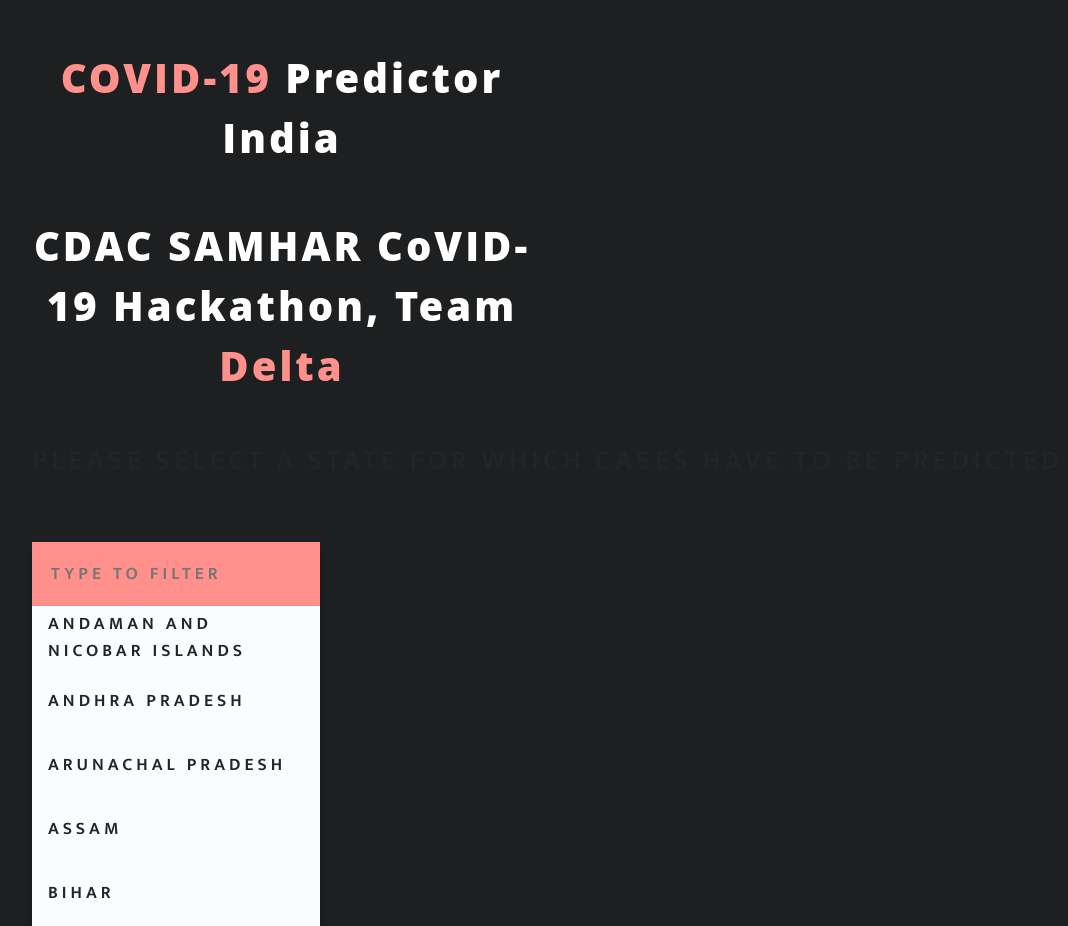
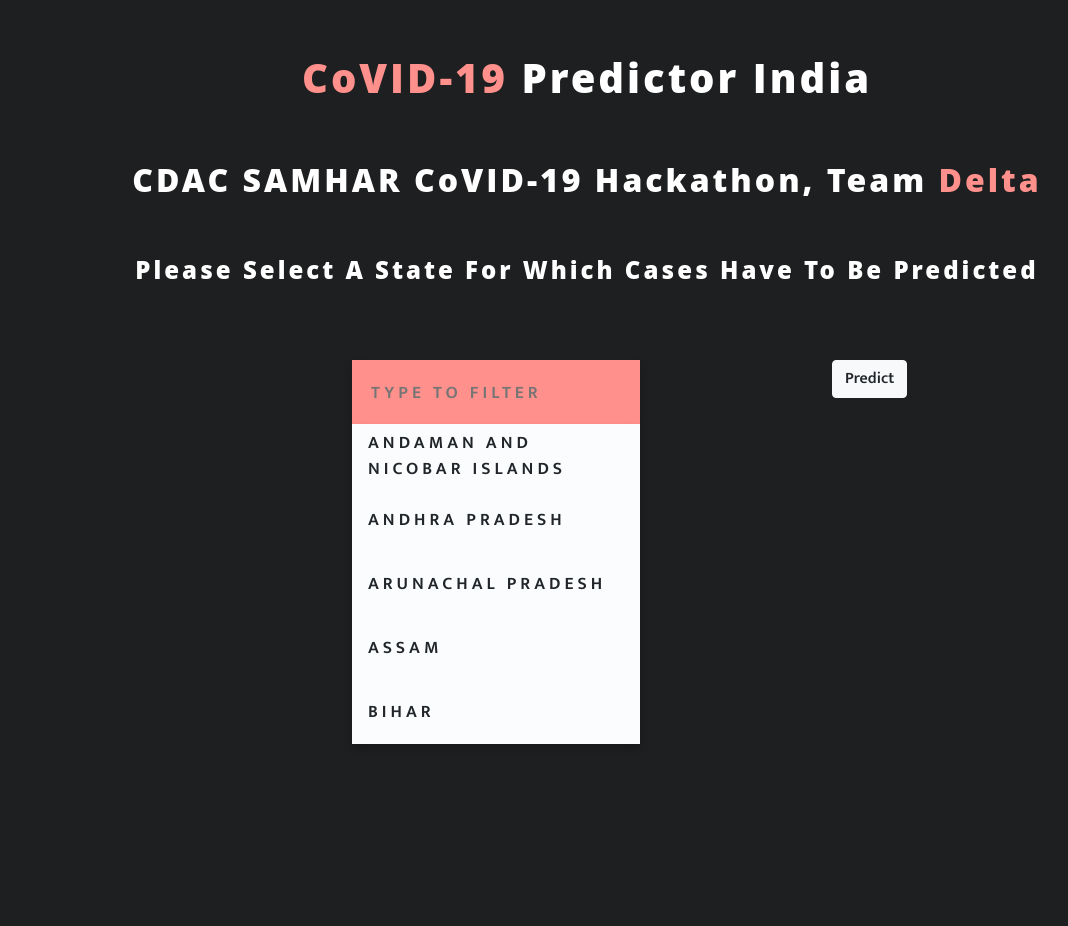
Before and after one commit to svp19/covid19predictor, a Django app: page / in a window 1280 px wide. Shown: the whole page, without its empty margins (53-1121 px from the left). After the commit the page ends 744 px from the top, so only its background shows below. Run offline with Django 3.2, Linux system fonts and the light colour scheme; some libraries are stand-ins or nearby versions.

Commit message:
HTML/CSS/Icon changes

```diff
--- a/app/static/css/main.css
+++ b/app/static/css/main.css
@@ -4,12 +4,8 @@
      box-sizing: border-box;
 }
  body {
-     display: flex;
-     flex-direction: column;
      width: 100%;
      height: 100vh;
-     align-items: center;
-     justify-content: flex-start;
      font-family: 'Mukta';
      text-transform: uppercase;
      font-weight: 600;
@@ -18,8 +14,6 @@
 }
  h1, h2, h4 {
      margin-top: 10vh;
-     font-size: 2.5rem;
-     max-width: 500px;
      letter-spacing: 3px;
      text-align: center;
      line-height: 1.5;
@@ -32,14 +26,19 @@
      color: #ff908b;
 }
  form {
-     position: relative;
+     position: absolute;
      width: 18rem;
      margin-top: 8vh;
 }
+
+ .btn.btn-light {
+     position: absolute;
+     left: 100vh;
+ }
+
  .chosen-value, .value-list {
      position: absolute;
-     top: 0;
-     left: 0;
+     left: 40vh;
      width: 100%;
 }
  .chosen-value {
--- a/app/templates/app/base.html
+++ b/app/templates/app/base.html
@@ -8,6 +8,7 @@
           integrity="sha384-MCw98/SFnGE8fJT3GXwEOngsV7Zt27NXFoaoApmYm81iuXoPkFOJwJ8ERdknLPMO" crossorigin="anonymous">
     <link rel="stylesheet" href="{% static 'css/main.css' %}">
     <link href="https://fonts.googleapis.com/css2?family=Mukta:wght@600&display=swap" rel="stylesheet">
+    <link rel="shortcut icon" href="{% static 'favicon.ico' %}" />
 </head>
 <body>
 <div class="container">
--- a/app/templates/app/home.html
+++ b/app/templates/app/home.html
@@ -4,13 +4,13 @@
 
 {% block content %}
 
-    <h1 class="mt-5"><span>COVID-19</span> Predictor India</h1>
+    <h1 class="mt-5"><span>CoVID-19</span> Predictor India</h1>
     <h2 class="mt-5">CDAC SAMHAR CoVID-19 Hackathon, Team <span>Delta</span></h2>
     {% if predict %}
-        <h1>Showing predictions for <span>{{ state }}</span></h1>
+        <h4>Showing predictions for <span>{{ state }}</span></h4>
     {% else %}
-        <h3 class="mt-5">Please select a state for which cases have to be predicted</h3>
-        <form method="post">
+        <h4 class="mt-5">Please select a state for which cases have to be predicted</h4>
+        <form autocomplete="off" method="post">
             {% csrf_token %}
             <input id="state-input" name="state-input" class="chosen-value" type="text" value=""
                    placeholder="Type to filter">
@@ -20,7 +20,7 @@
                 {% endfor %}
 
             </ul>
-            <button type="submit" class="btn btn-light">Light</button>
+            <button type="submit" class="btn btn-light">Predict</button>
         </form>
     {% endif %}
 
--- a/covid19predictor/settings.py
+++ b/covid19predictor/settings.py
@@ -24,9 +24,9 @@
 SECRET_KEY = '%ku$xnlrl+jiveqhl#ib6s&^cuyq-d$beryu**dc(na%r13wyx'
 
 # SECURITY WARNING: don't run with debug turned on in production!
-DEBUG = False
+DEBUG = True
 
-ALLOWED_HOSTS = ['cov19-predictor-delta.herokuapp.com']
+ALLOWED_HOSTS = ['127.0.0.1', 'cov19-predictor-delta.herokuapp.com']
 
 
 # Application definition
```
Also changed, not shown: app/static/favicon.ico (added), favicon.ico (deleted).
